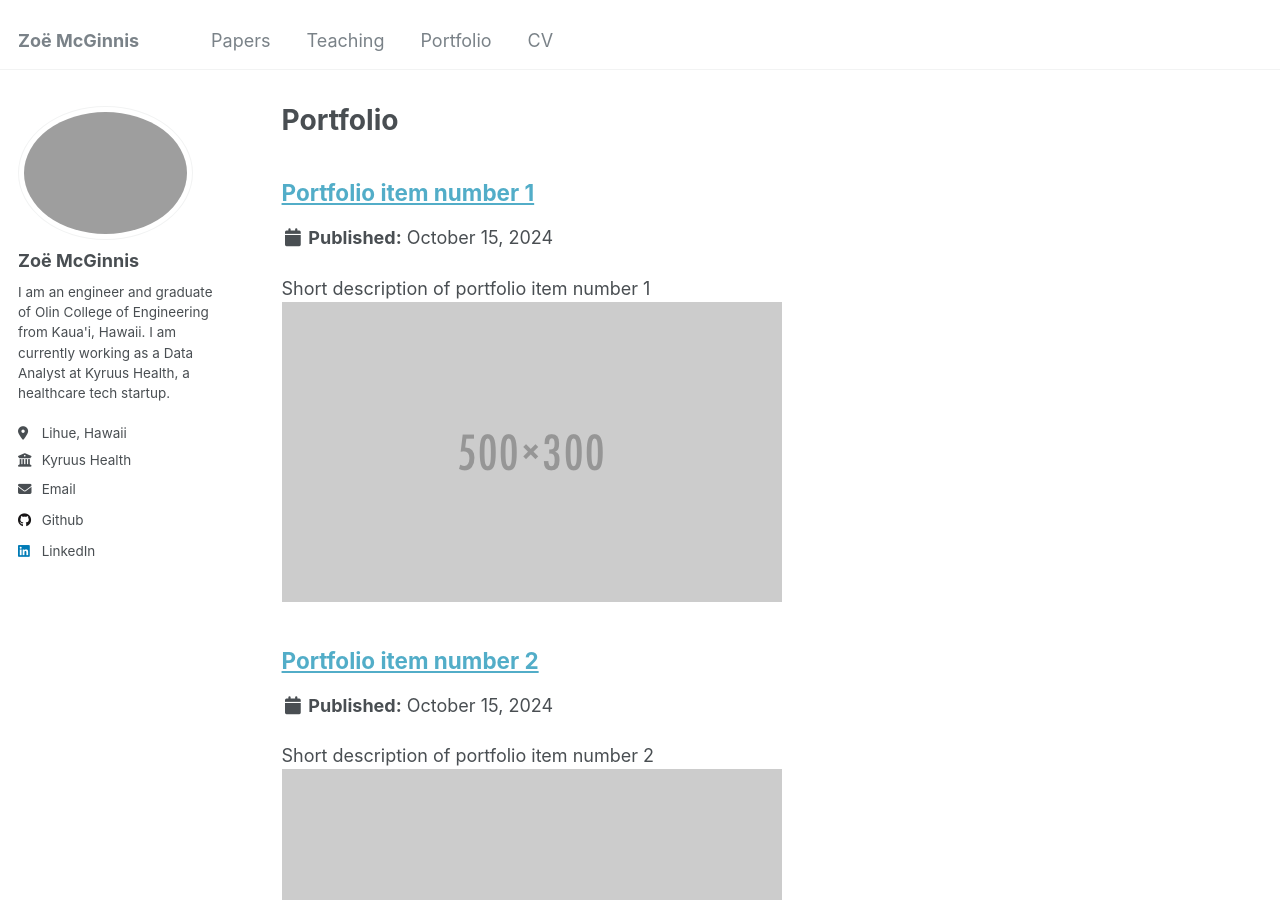
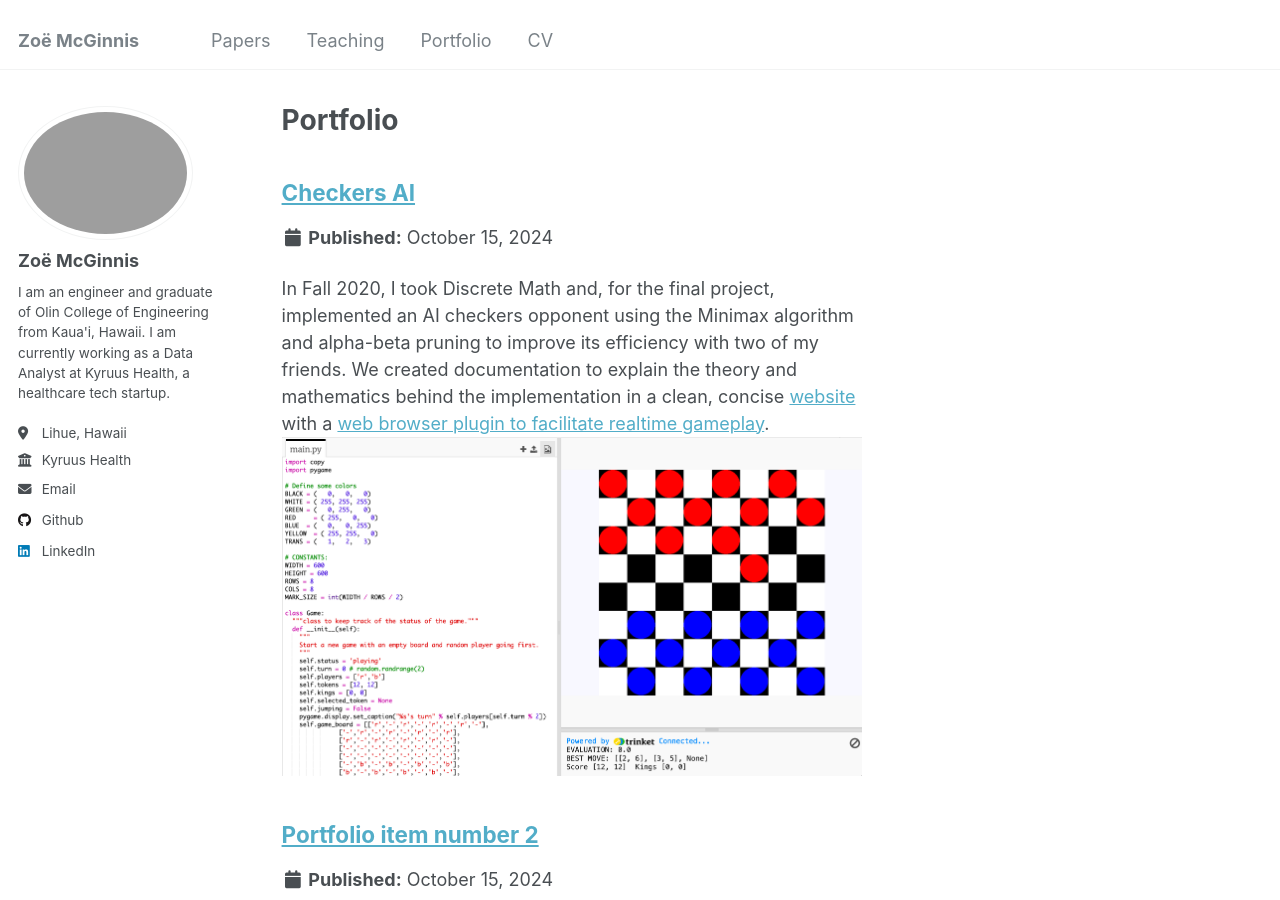
Before and after one commit to Mickmcginnis/zmcginnis, a Jekyll site: the page built from _pages/portfolio.html, in a window 1280 px wide and 900 px high. Built offline with Jekyll 4.4.1, drawn with Linux system fonts in a browser that asks for light colours.

Commit message:
Add image to protfolio

```diff
--- a/_portfolio/portfolio-1.md
+++ b/_portfolio/portfolio-1.md
@@ -1,6 +1,6 @@
 ---
-title: "Portfolio item number 1"
-excerpt: "Short description of portfolio item number 1<br/><img src='/images/500x300.png'>"
+title: "Checkers AI"
+excerpt: "In Fall 2020, I took Discrete Math and, for the final project, implemented an AI checkers opponent using the Minimax algorithm and alpha-beta pruning to improve its efficiency with two of my friends. We created documentation to explain the theory and mathematics behind the implementation in a clean, concise [website](https://sites.google.com/view/lazyy/home?authuser=0) with a [web browser plugin to facilitate realtime gameplay](https://sites.google.com/view/lazyy/play?authuser=0).<br/><img src='/images/checkers_AI.png'>"
 collection: portfolio
 ---
 
```
Also changed, not shown: images/checkers_AI.png (added).
